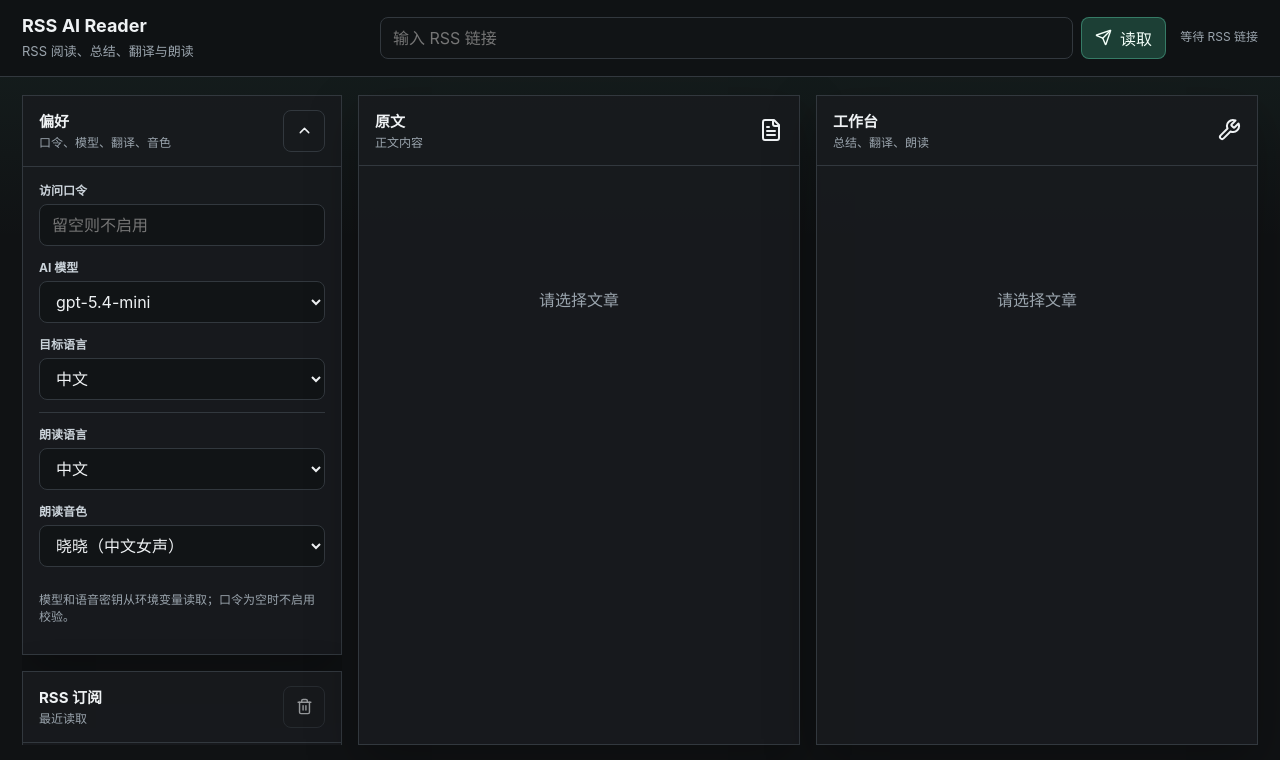
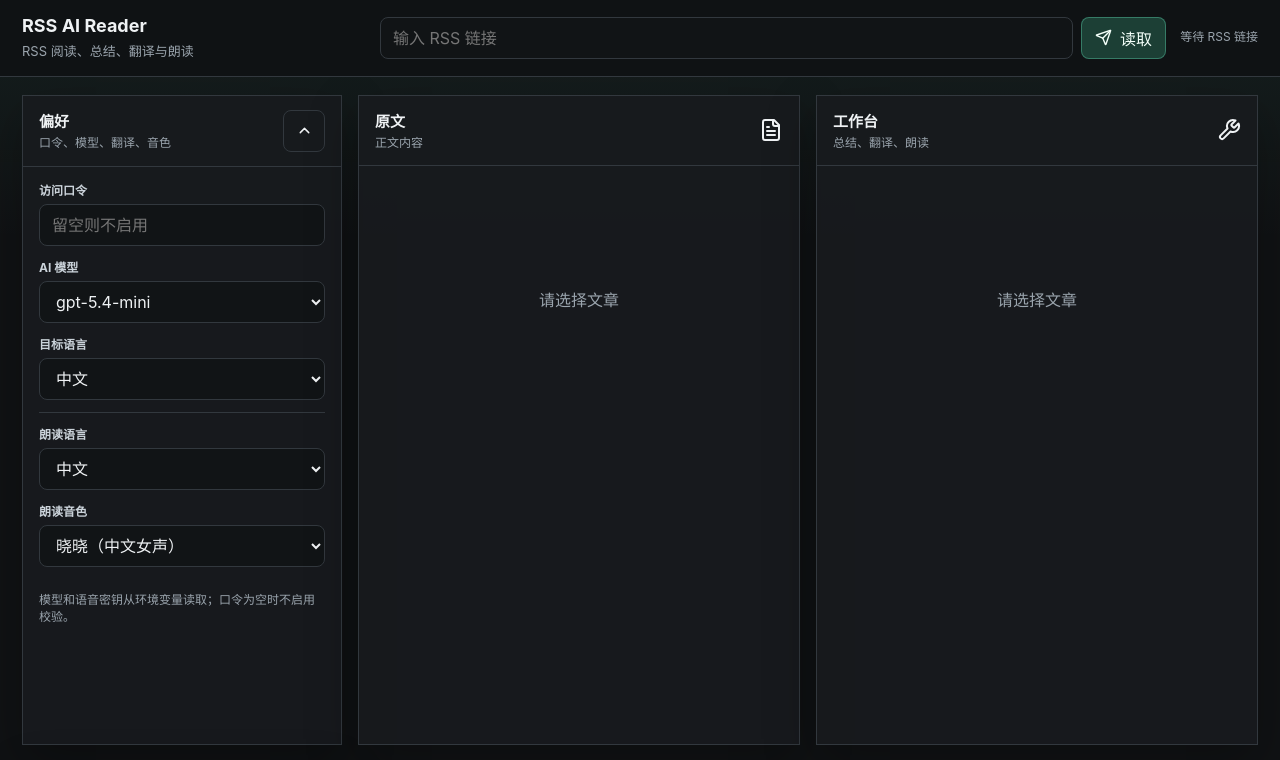
Before and after one commit to deanxizian/rss_web, a Next.js app: page / in a window 1280 px wide. Shown: the top 760 px of the page. Built offline with nearby package versions, Linux system fonts and the light colour scheme.

Commit message:
Refine responsive module layout

```diff
--- a/app/globals.css
+++ b/app/globals.css
@@ -708,9 +708,31 @@ a {
 
   .navigation-stack {
     grid-area: navigation;
+    display: flex;
+    flex-direction: column;
+    grid-template-rows: auto auto;
+    gap: 16px;
+    align-self: stretch;
+    min-height: 0;
+    overflow: visible;
+  }
+
+  .side-stack {
     grid-template-rows: auto minmax(0, 1fr);
-    min-height: 0;
-    overflow: hidden;
+    height: var(--viewport-panel-height);
+    align-content: stretch;
+    overflow: visible;
+  }
+
+  .navigation-stack.settings-open .side-stack {
+    grid-template-rows: auto auto;
+    height: auto;
+    align-content: start;
+  }
+
+  .settings-panel.expanded,
+  .original-panel {
+    min-height: var(--viewport-panel-height);
   }
 
   .workspace-stack {
@@ -719,9 +741,15 @@ a {
     grid-template-areas:
       "original"
       "workbench";
+    grid-template-rows: auto minmax(0, 1fr);
     gap: 16px;
+    align-self: stretch;
     min-width: 0;
     min-height: 0;
+  }
+
+  .workbench-panel .panel-body {
+    flex: 1;
   }
 
   .feed-panel .article-list-wrap {
@@ -729,6 +757,10 @@ a {
     min-height: 0;
     max-height: none;
     overflow: auto;
+  }
+
+  .navigation-stack > .feed-panel {
+    flex: 1 1 auto;
   }
 }
 
@@ -750,11 +782,15 @@ a {
     grid-template-areas:
       "side"
       "feed";
-    grid-template-rows: auto minmax(0, 1fr);
+    grid-template-rows: auto auto;
     gap: 16px;
-    height: var(--viewport-panel-height);
     min-width: 0;
     min-height: 0;
+    overflow: visible;
+  }
+
+  .navigation-stack > .feed-panel {
+    min-height: 420px;
   }
 
   .workspace-stack {
@@ -800,7 +836,6 @@ a {
 @media (min-width: 1480px) {
   .main-grid {
     grid-template-columns: var(--side-column-width) repeat(3, minmax(0, 1fr));
-    grid-template-rows: var(--viewport-panel-height);
     grid-template-areas: "side feed original workbench";
   }
 
@@ -809,9 +844,16 @@ a {
   }
 
   .side-stack {
-    height: var(--viewport-panel-height);
-    align-content: start;
-    overflow: auto;
+    overflow: visible;
+  }
+
+  .side-stack > .panel:not(.settings-panel) {
+    min-height: 280px;
+  }
+
+  .side-stack .source-list {
+    max-height: none;
+    overflow: visible;
   }
 
   .feed-panel {
--- a/app/page.tsx
+++ b/app/page.tsx
@@ -739,9 +739,16 @@ export default function Home() {
       </header>
 
       <div className="main-grid">
-        <div className="navigation-stack">
+        <div
+          className={`navigation-stack ${
+            isSettingsOpen ? "settings-open" : "settings-closed"
+          }`}
+        >
           <aside className="side-stack">
-            <section className="panel settings-panel" aria-labelledby="settings-title">
+            <section
+              className={`panel settings-panel ${isSettingsOpen ? "expanded" : ""}`}
+              aria-labelledby="settings-title"
+            >
             <div className="panel-header">
               <div>
                 <h2 className="panel-title" id="settings-title">
```
